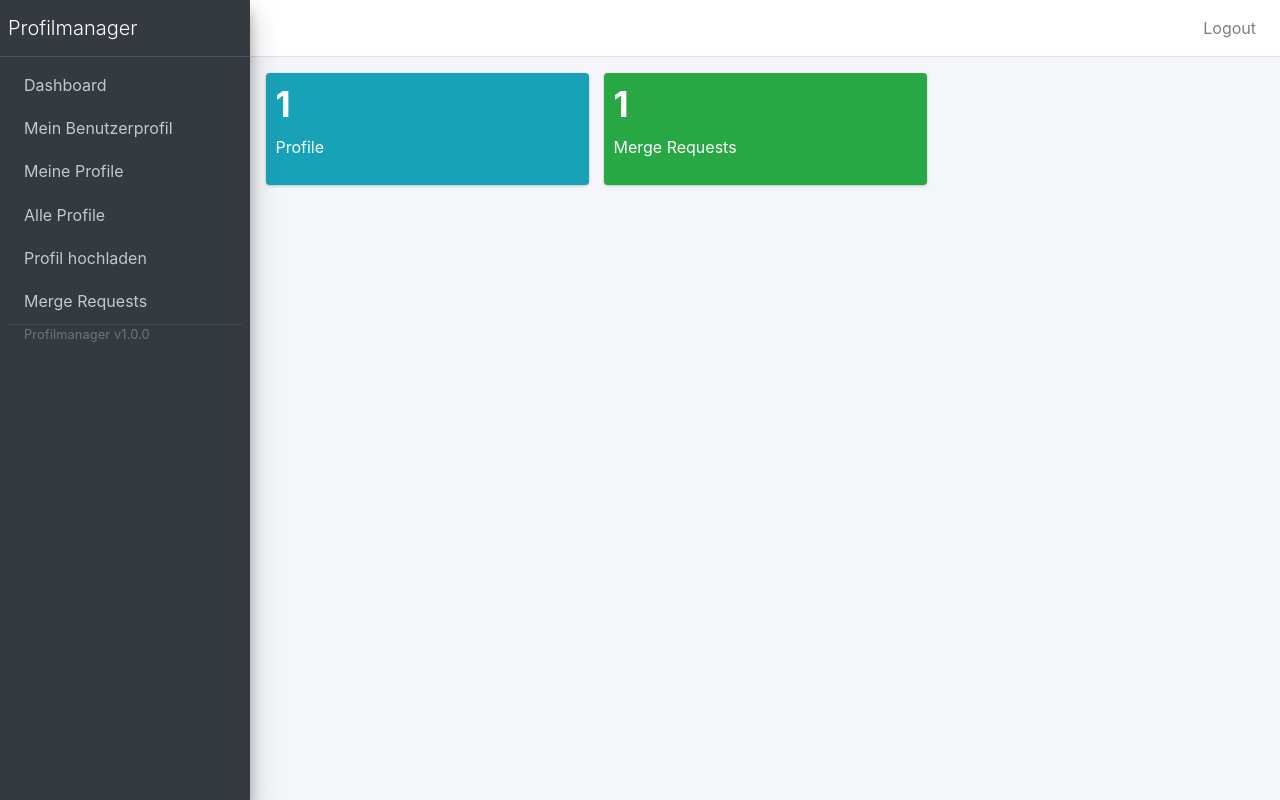
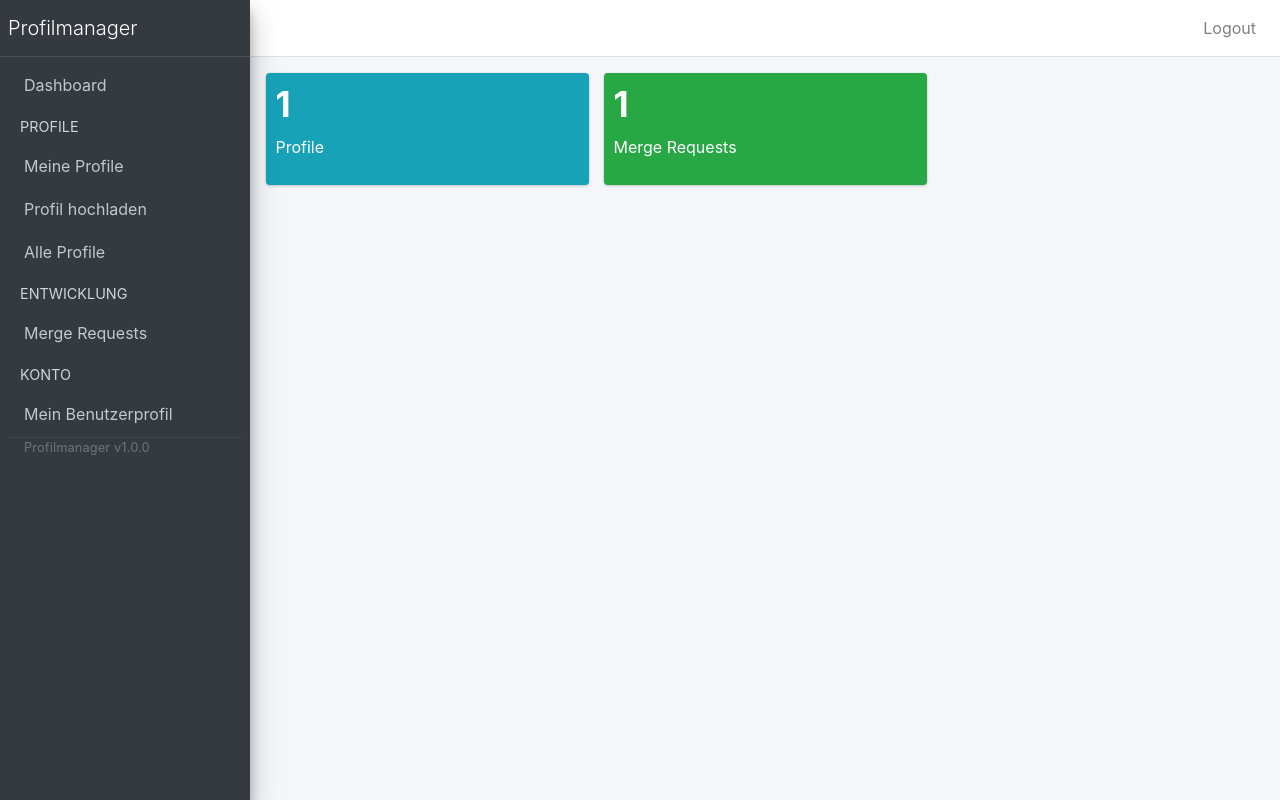
Before and after one commit to DeepZone/Profilmanager, a Flask app: page / in a window 1280 px wide. Run offline with Flask 3, Linux system fonts and the light colour scheme; a user stored in the database is signed in; tables that the repository leaves empty hold one stand-in row (values such as "Sample post"); parts of the project's set-up code (start-up, migrations or seed data) failed here and were passed over; some libraries are stand-ins or nearby versions.

Commit message:
Ordne Sidebar neu und verbessere Build-Increment bei Merge

```diff
--- a/app/templates/base.html
+++ b/app/templates/base.html
@@ -26,12 +26,20 @@
       <nav class="mt-2">
         <ul class="nav nav-pills nav-sidebar flex-column" data-widget="treeview" role="menu">
           <li class="nav-item"><a href="{{ url_for('dashboard.index') }}" class="nav-link">Dashboard</a></li>
+
+          <li class="nav-header">PROFILE</li>
+          <li class="nav-item"><a href="{{ url_for('profiles.mine') }}" class="nav-link">Meine Profile</a></li>
+          <li class="nav-item"><a href="{{ url_for('profiles.upload') }}" class="nav-link">Profil hochladen</a></li>
+          <li class="nav-item"><a href="{{ url_for('profiles.all_profiles') }}" class="nav-link">Alle Profile</a></li>
+
+          <li class="nav-header">ENTWICKLUNG</li>
+          <li class="nav-item"><a href="{{ url_for('gitlab.index') }}" class="nav-link">Merge Requests</a></li>
+
+          <li class="nav-header">KONTO</li>
           <li class="nav-item"><a href="{{ url_for('users.me') }}" class="nav-link">Mein Benutzerprofil</a></li>
-          <li class="nav-item"><a href="{{ url_for('profiles.mine') }}" class="nav-link">Meine Profile</a></li>
-          <li class="nav-item"><a href="{{ url_for('profiles.all_profiles') }}" class="nav-link">Alle Profile</a></li>
-          <li class="nav-item"><a href="{{ url_for('profiles.upload') }}" class="nav-link">Profil hochladen</a></li>
-          <li class="nav-item"><a href="{{ url_for('gitlab.index') }}" class="nav-link">Merge Requests</a></li>
+
           {% if current_user.is_admin %}
+          <li class="nav-header">ADMINISTRATION</li>
           <li class="nav-item"><a href="{{ url_for('users.index') }}" class="nav-link">Benutzerverwaltung</a></li>
           <li class="nav-item"><a href="{{ url_for('settings.gitlab') }}" class="nav-link">GitLab-Konfiguration</a></li>
           {% endif %}
```
Also changed, not shown: app/routes/gitlab_mr.py (+11 -2 lines), tests/test_gitlab_mr.py (added, +23 -0 lines).
